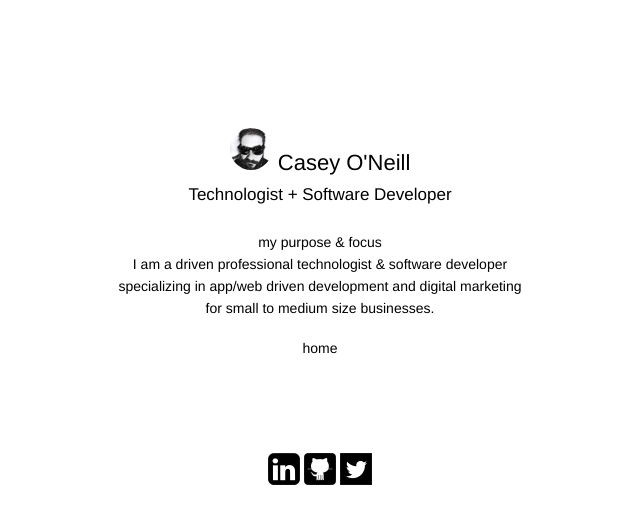
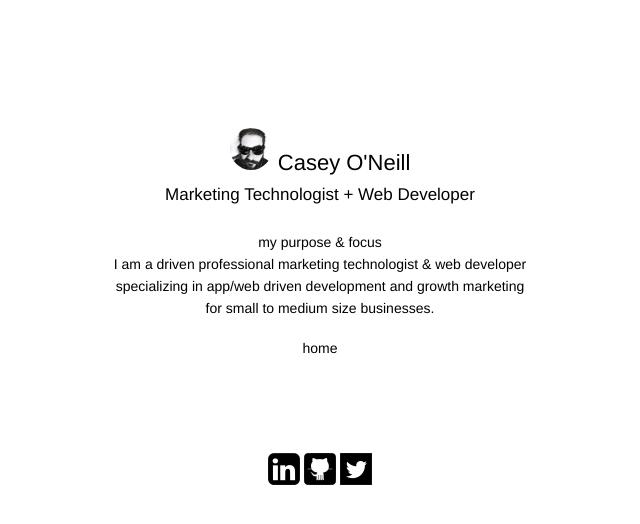
Before and after one commit to cponeill/cponeill, a Flask app: page /focus in a window 1280 px wide. Shown: the top 524 px of the page, without its empty margins (320-960 px from the left). Run offline with Flask 2, Linux system fonts and the light colour scheme.

Commit message:
changing copy.

```diff
--- a/templates/focus.html
+++ b/templates/focus.html
@@ -10,7 +10,7 @@
   <meta name="og:image" content="{{ url_for('static', filename='cponeill.ico') }}" />
   <meta name="twitter:title" content="cponeill.com" />
   <meta name="google-site-verification" content="SCHxhaYpg6G0PzLr2DHj5WxSGHvF5rYsqRKHIgBa9ew" />
-  <title>Technologist + Software Developer</title>
+  <title>Marketing Technologist + Web Developer</title>
   <link rel='shortcut icon' href="{{ url_for('static', filename='cponeill.ico') }}" alt="cponeill alien logo" />
   <meta name="viewport" content="width=device-width, initial-scale=1">
   <link rel="stylesheet" href="{{ url_for('static', filename='normalize.css') }}"/>
@@ -37,11 +37,11 @@
 <body>
   <section id="card">
     <center><h1><a href="//www.cponeill.com"><img class="img-circle" src="{{ url_for('static', filename='cponeill.jpg') }}" width="42" height="42">       Casey O'Neill</a></h1>
-    <h2>Technologist + Software Developer</h2>
+    <h2>Marketing Technologist + Web Developer</h2>
     <ul id="contact">
       <li><a href="/focus">my purpose & focus</a></li>
-      <li><a href="/focus">I am a driven professional technologist & software developer</a></li>
-      <li><a href="/focus">specializing in app/web driven development and digital marketing</a></li>
+      <li><a href="/focus">I am a driven professional marketing technologist & web developer</a></li>
+      <li><a href="/focus">specializing in app/web driven development and growth marketing</a></li>
       <li><a href="/focus">for small to medium size businesses.<li>
       <li><a href="/focus"></a></li>
       <li><a href="/focus"></a></a></li>
```
